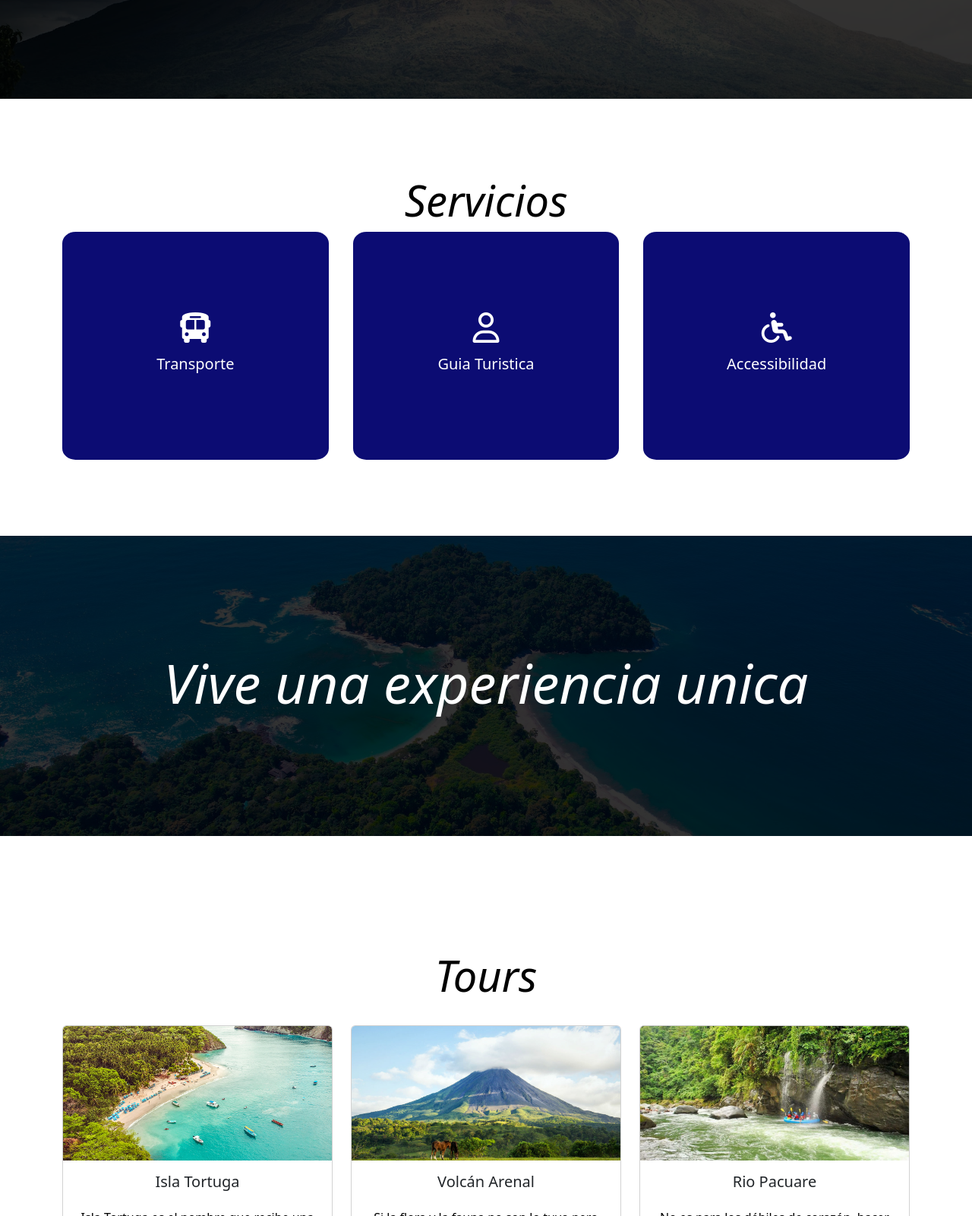
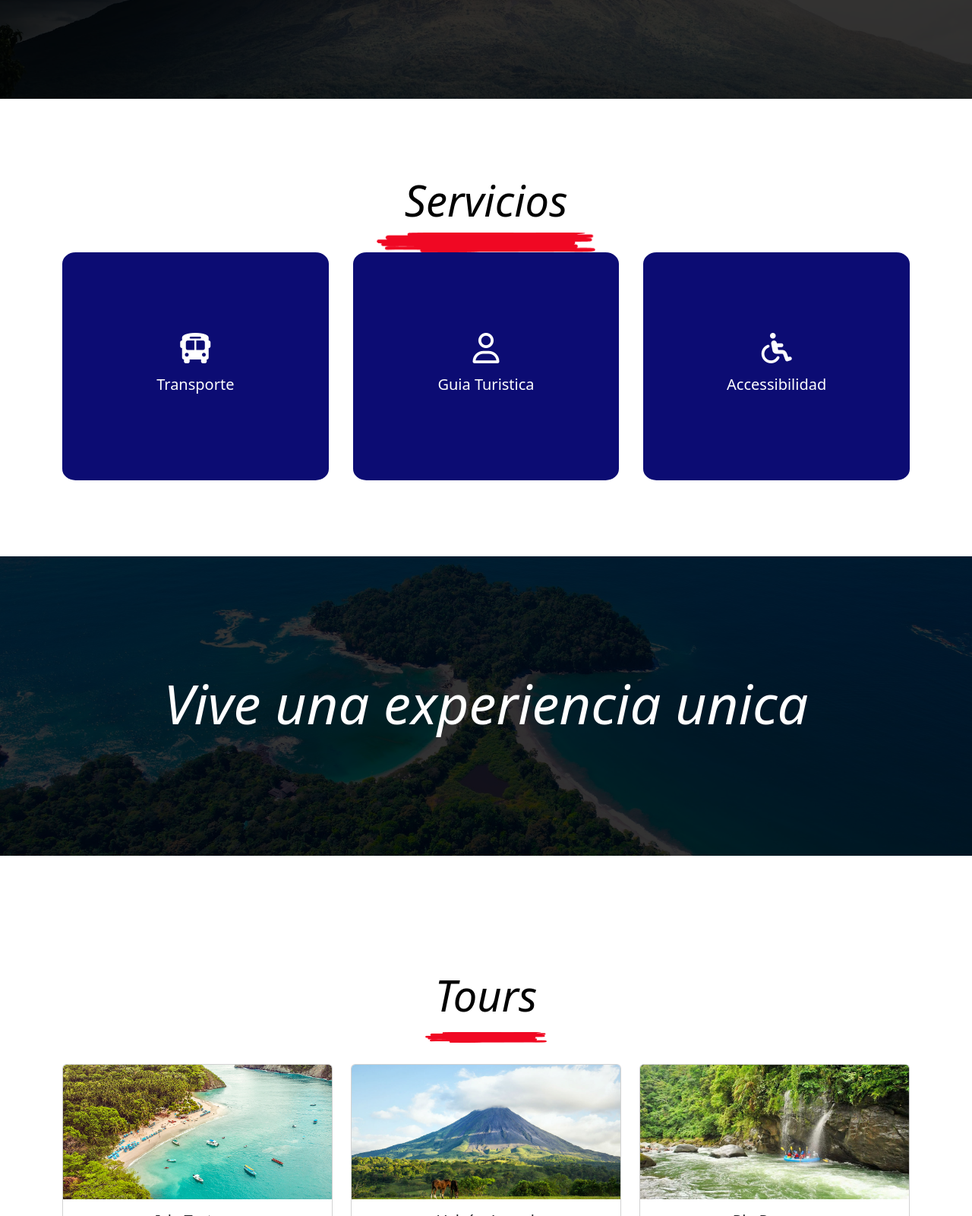
Before and after one commit to Hacknag/Tarea--2, a plain HTML site: page index.html in a window 1280 px wide. Shown: the part 293-1893 px from the top of the page at 76% size. Drawn offline with nearby package versions, Linux system fonts and the light colour scheme.

Commit message:
Second Commit

```diff
--- a/css/styles.css
+++ b/css/styles.css
@@ -23,10 +23,10 @@
 /* Seccion 2 */
 
  .line2{
-  object-fit: cover;
-  width: 100%;
+    object-fit: cover;
+    width: 18rem;
+ }
 
- }
 
 .seccion2{
   padding: 100px 0;
@@ -37,6 +37,7 @@
   color: #000;
   font-weight: lighter;
   font-style: oblique;
+
 }
 
 .grid-container2{
@@ -112,6 +113,12 @@
   padding-top: 15px;
 }
 
+.line4{
+  object-fit: cover;
+  width: 10rem;
+}
+
+
 /* Seccion 5 */
 
 .seccion5{
@@ -147,15 +154,6 @@
   height: 100%;
 
 }
-
-.lol{
-  background-color: red;
-}
-
-.lal{
-  background-color: blue;
-}
-
 /* Footer */
 
 footer{
--- a/index.html
+++ b/index.html
@@ -20,9 +20,12 @@
     </header>
 
     <section class="container-fluid seccion2">
-      <div class="container">
-        <div><h1>Servicios</h1></div>
-        <!-- <div class="lal"><img src="img/line.png" alt="Linea" /></div> -->
+      <div class="container text-center">
+        <div>
+          <h1>Servicios</h1>
+          <img class="line2" src="img/line.png" alt="Linea" />
+        </div>
+
         <div class="grid-container2">
           <div class="grid-items2">
             <div>
@@ -53,7 +56,13 @@
     </section>
 
     <section class="container-fluid seccion4">
-      <div class="pb-4"><h1>Tours</h1></div>
+      <div>
+        <div class="pb-4">
+          <h1>Tours</h1>
+          <img class="line4" src="img/line.png" alt="Linea" />
+        </div>
+      </div>
+
       <div class="container">
         <div class="row">
           <!-- CARD 1 -->
```
